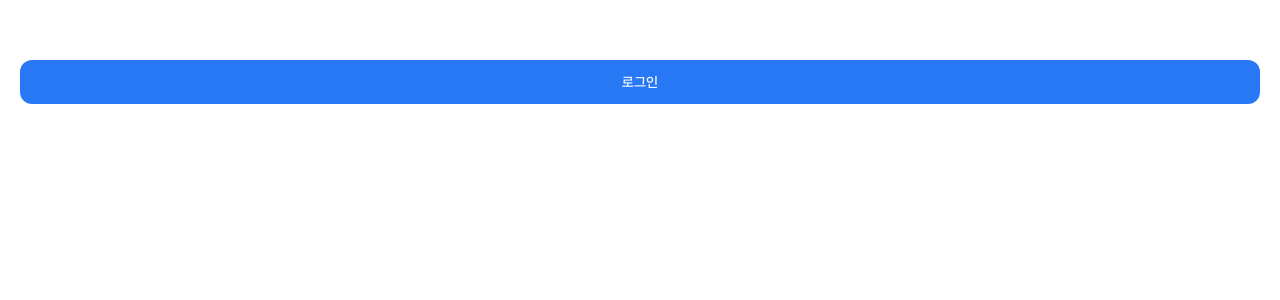
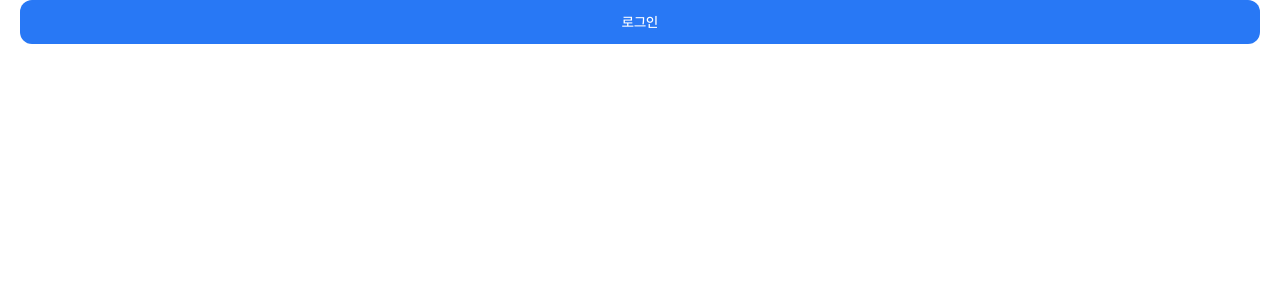
Before and after one commit to dongibuyeo/core-frontend, a Next.js app: page / in a window 1280 px wide. Shown: the top 300 px of the page. Built offline with nearby package versions, Linux system fonts and the light colour scheme.

Commit message:
feat: 랜딩 페이지, 푸시알림 페이지, 메인 페이지에서 nav를 위한 상단 패딩 제거 로직 추가

```diff
--- a/src/components/ui/Container.tsx
+++ b/src/components/ui/Container.tsx
@@ -1,6 +1,7 @@
 'use client'
 
 import { useMenuState } from '@/hooks/useMenuState'
+import { useNavState } from '@/hooks/useNavState'
 
 export default function Container({
   children,
@@ -8,9 +9,11 @@ export default function Container({
   children: React.ReactNode
 }>) {
   const menuState = useMenuState()
+  const navState = useNavState()
+
   return (
     <div
-      className={`relative w-full max-h-dvh overflow-y-scroll pt-[3.75rem] ${menuState ? 'pb-[4.5rem]' : ''} px-5`}
+      className={`relative w-full max-h-dvh min-h-dvh overflow-y-scroll ${navState ? 'pt-[3.75rem]' : ''} ${menuState ? 'pb-[4.5rem]' : ''} px-5`}
     >
       {children}
     </div>
--- a/src/constants/url-map.ts
+++ b/src/constants/url-map.ts
@@ -2,40 +2,31 @@ type UrlMap = {
   path: string
   label?: string
   goBack?: boolean
-  logo?: boolean
 }
 
-export const URL_WITHOUT_MENU = ['/', '/signup']
+export const URL_WITHOUT_MENU = ['/signup']
+
+export const URL_WITHOUT_NAV = ['/push', '/home']
 
 export const URL_LABEL_MAP: UrlMap[] = [
-  {
-    path: '/home',
-    label: '홈',
-    goBack: false,
-    logo: true,
-  },
   {
     path: '/signup',
     label: '회원가입',
     goBack: false,
-    logo: false,
   },
   {
     path: '/challenge',
     label: '내 챌린지',
     goBack: true,
-    logo: false,
   },
   {
     path: '/chat',
     label: '채팅',
     goBack: true,
-    logo: false,
   },
   {
     path: '/mypage',
     label: '마이페이지',
     goBack: true,
-    logo: false,
   },
 ]
--- /dev/null
+++ b/src/hooks/useNavState.ts
@@ -0,0 +1,18 @@
+import { URL_WITHOUT_NAV } from '@/constants/url-map'
+import { usePathname } from 'next/navigation'
+
+const useNavState = () => {
+  const pathname = usePathname()
+
+  const pathSegments = pathname.split('/').filter(Boolean)
+
+  const isPathWithoutMenu =
+    pathSegments.some((segment) => URL_WITHOUT_NAV.includes(`/${segment}`)) ||
+    pathSegments.length === 0
+
+  if (isPathWithoutMenu) return false
+
+  return true
+}
+
+export { useNavState }
```
